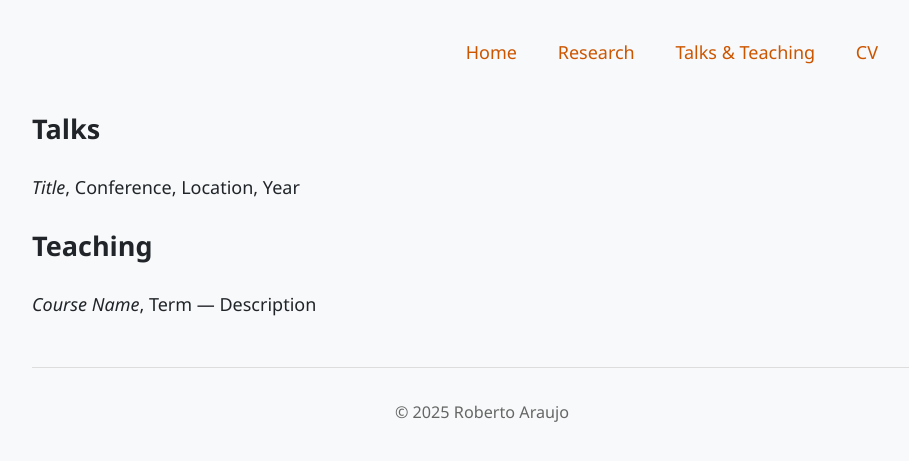
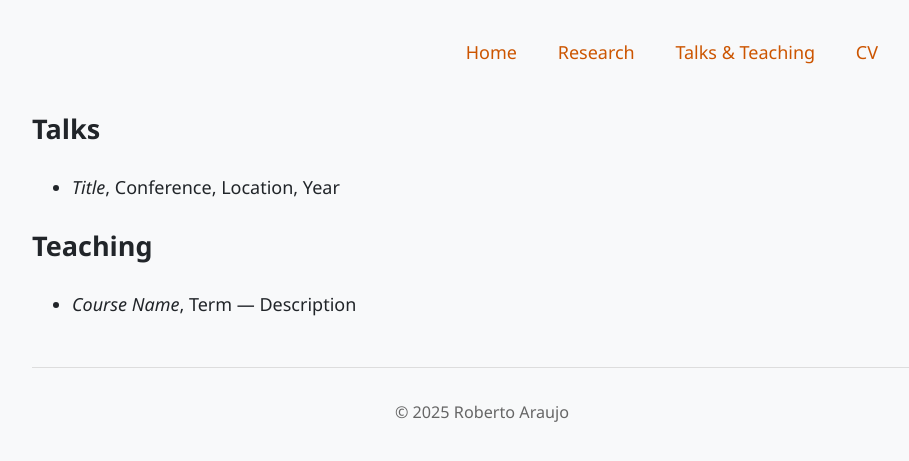
Before and after one commit to r-saraujo/r-saraujo.github.io, a Jekyll site: the page built from talks.md, in a window 1280 px wide. Shown: the top 461 px of the page, without its empty margins (158-1067 px from the left). Built offline with Jekyll 4.4.1, drawn with Linux system fonts in a browser that asks for light colours.

Commit message:
Update style.css

```diff
--- a/assets/style.css
+++ b/assets/style.css
@@ -48,8 +48,7 @@ section {
   margin-bottom: 2em;
 }
 ul {
-  list-style-type: none;
-  padding-left: 0;
+  list-style-type: disc;   /* Default solid circle (●) */
 }
 li {
   margin-bottom: 0.5em;
```
